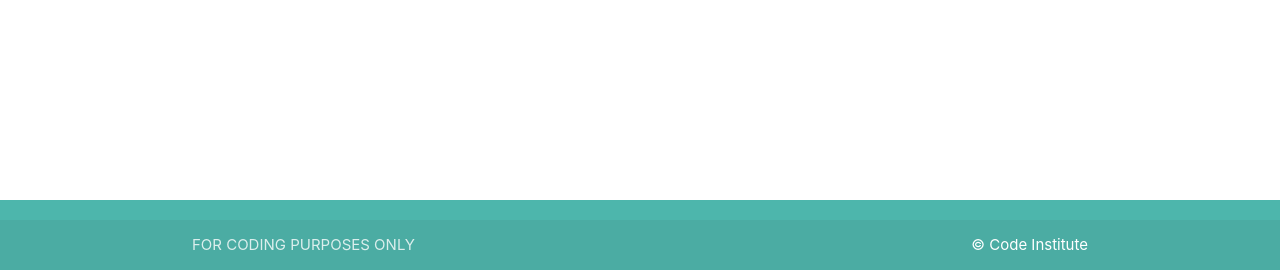
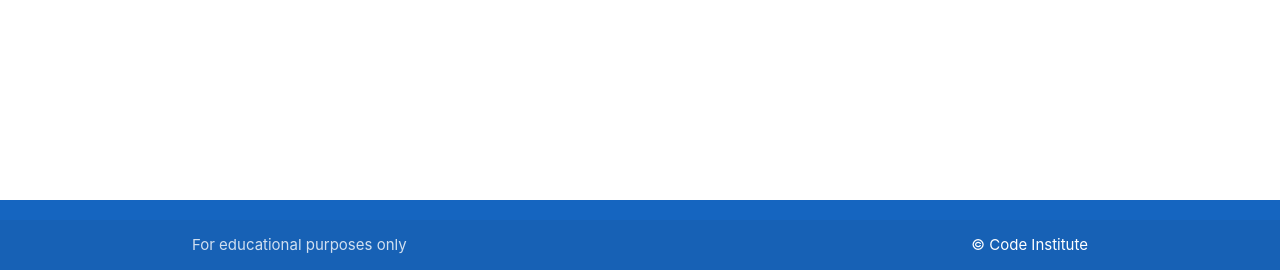
Before and after one commit to Ebuka-martins/FLASK-SQLALCHEMY.TASK-MANAGER, a Python web app: template taskmanager/templates/base.html in a window 1280 px wide. Shown: the part 530-800 px from the top of the page. Run offline with Jinja, Linux system fonts and the light colour scheme; the template is opened without the code that fills it, so the values that code supplies are empty.

Commit message:
modify code and upgrade flask

```diff
--- a/taskmanager/static/js/script.js
+++ b/taskmanager/static/js/script.js
@@ -1,5 +1,5 @@
 document.addEventListener("DOMContentLoaded", function() {
-  // sidenav initialization
-  let sidenav = document.querySelectorAll(".sidenav");
-  M.Sidenav.init(sidenav);
+    // sidenav initialization
+    let sidenav = document.querySelectorAll(".sidenav");
+    M.Sidenav.init(sidenav);
 });
--- a/taskmanager/templates/base.html
+++ b/taskmanager/templates/base.html
@@ -10,7 +10,7 @@
     <title>Task Manager</title>
 </head>
 <body>
-    <header class="teal lighten-2">
+    <header>
         <!-- top navbar -->
         <nav class="light-blue darken-1">
             <div class="nav-wrapper">
@@ -37,10 +37,10 @@
         {% endblock %}
     </main>
 
-    <footer class="page-footer teal lighten-2">
+    <footer class="page-footer blue darken-3">
         <div class="footer-copyright">
             <div class="container">
-          FOR CODING PURPOSES ONLY
+                For educational purposes only
                 <a class="white-text right" href="https://codeinstitute.net" target="_blank">&copy; Code Institute</a>
             </div>
         </div>
```
Lines whose indentation alone changed are shown as unchanged.
